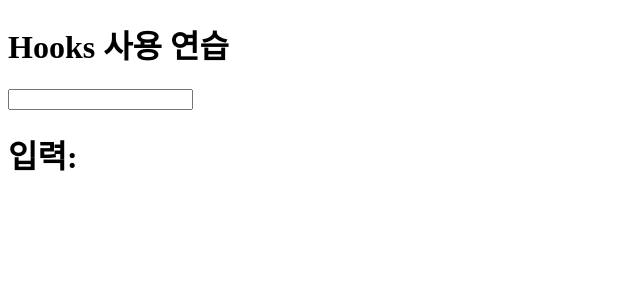
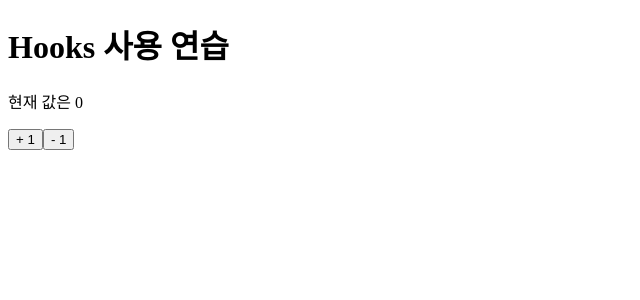
Before and after one commit to Bhanjo/React_study, a React (Create React App) app in the folder book_react/: page / in a window 1280 px wide. Shown: the top 300 px of the page, without its empty margins (0-640 px from the left). Built offline with nearby package versions, Linux system fonts and the light colour scheme.

Commit message:
추가: 리듀서 함수 예제

```diff
--- a/book_react/src/components/Hooks.js
+++ b/book_react/src/components/Hooks.js
@@ -1,24 +1,41 @@
-import { useState, useEffect } from 'react'
+import { useReducer } from 'react'
+
+const reducer = (state, action) => {
+    switch (action.type) { // action type에 따라 다른 값 변경
+        case 'INCREMENT':
+            return { number: state.number + 1};
+        case 'DECREMENT':
+            return { number: state.number - 1};
+        default:
+            return state;
+    }
+}
 
 const Hooks = () => {
-    const [name, setName] = useState('')
-    useEffect(() => {
-        console.log('useEffect를 실행합니다' + name);
-        return () => { // 뒷정리 함수 실행
-            console.log('뒷정리 함수가 실행됨'+ name);
-        };
-    },[name]);
-    const onChange = e => {
-        setName(e.target.value)
-    }
+    // const [name, setName] = useState('')
+    // useEffect(() => {
+    //     console.log('useEffect를 실행합니다' + name);
+    //     return () => { // 뒷정리 함수 실행
+    //         console.log('뒷정리 함수가 실행됨'+ name);
+    //     };
+    // },[name]);
+    // const onChange = e => {
+    //     setName(e.target.value)
+    // }
+
+    const [state, dispatch] = useReducer(reducer, { number: 0 })
+
     return(
         <>
             <h1>Hooks 사용 연습</h1>
-            <input
+            {/* <input
                 name='name'
                 onChange={onChange}
             />
-            <h1>입력: {name}</h1>
+            <h1>입력: {name}</h1> */}
+            <p>현재 값은 {state.number}</p>
+            <button onClick={() => dispatch({type: 'INCREMENT'})}>+ 1</button>
+            <button onClick={() => dispatch({type: 'DECREMENT'})}>- 1</button>
         </>
     );
 }
```
